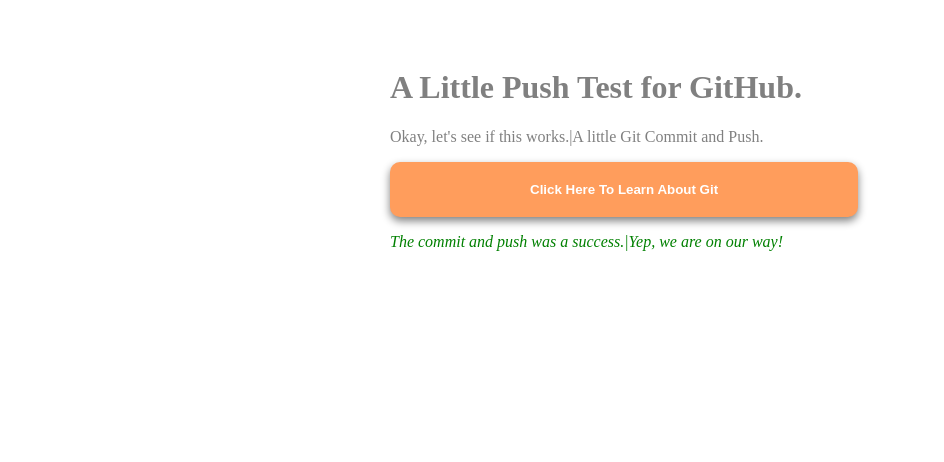
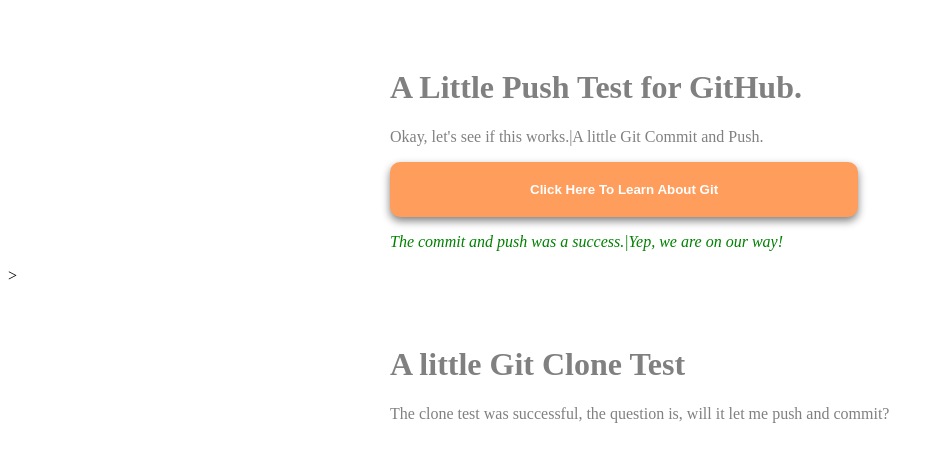
Before and after one commit to FreelanceAlex/push-test, a plain HTML site: page index.html in a window 1280 px wide. Shown: the whole page, without its empty margins (0-944 px from the left). Drawn offline with Linux system fonts and the light colour scheme.

Commit message:
new div, h1, and p tag added with content.

```diff
--- a/index.html
+++ b/index.html
@@ -14,5 +14,9 @@
         <button><a href="https://git-scm.com/doc" target="_blank">Click Here To Learn About Git</a></button>
         <p class="success"><em>The commit and push was a success.|Yep, we are on our way!</em></p>
     </div>
+    ><div>
+        <h1>A little Git Clone Test</h1>
+        <p>The clone test was successful, the question is, will it let me push and commit?</p>
+    </div>
 </body>
 </html>
```
